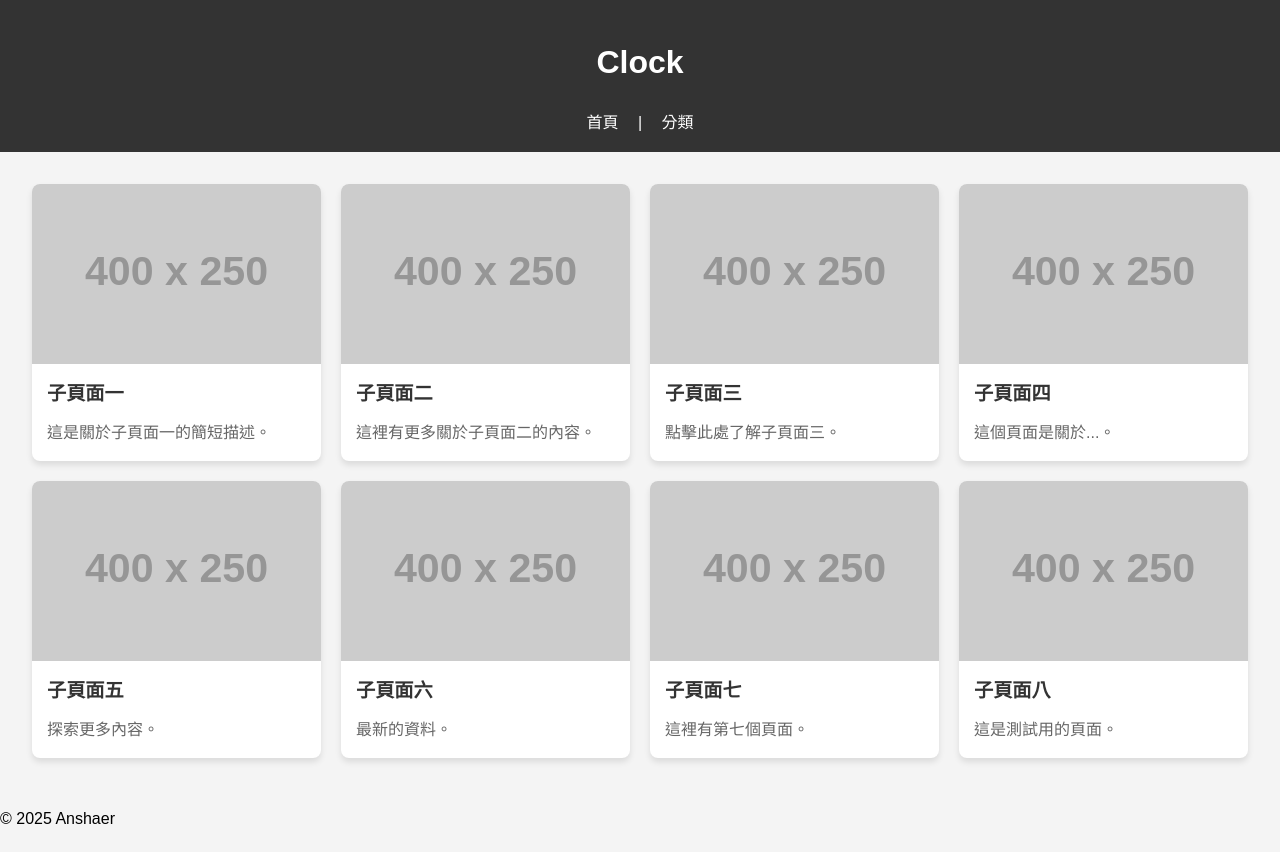
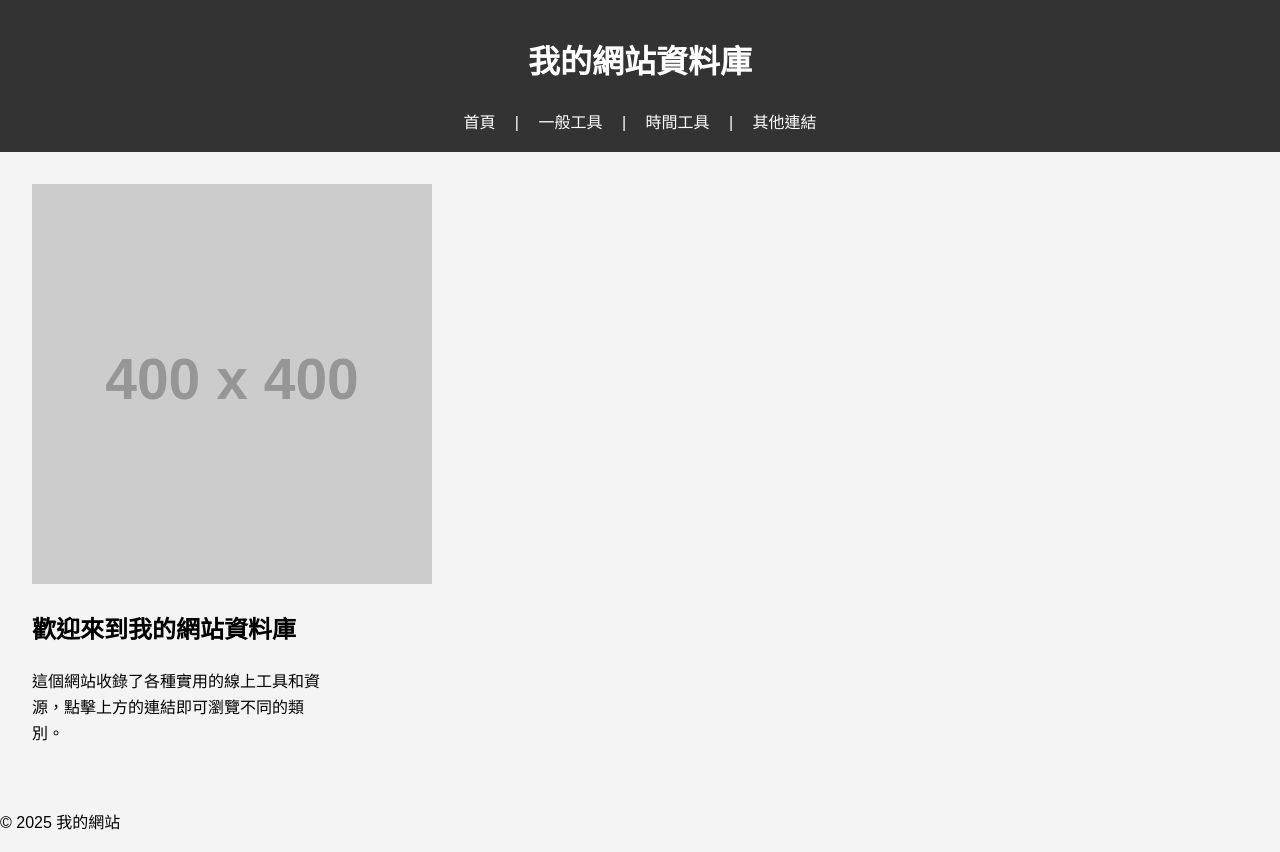
Before and after one commit to anshaer/time, a plain HTML site: page index.html in a window 1280 px wide. Drawn offline with Linux system fonts and the light colour scheme; placeholder pictures from the web are drawn by us.

Commit message:
Update index.html

```diff
--- a/index.html
+++ b/index.html
@@ -3,22 +3,46 @@
 <head>
     <meta charset="UTF-8">
     <meta name="viewport" content="width=device-width, initial-scale=1.0">
-    <title> Anshaer clock</title>
+    <title>網站資料庫</title>
     <link rel="stylesheet" href="style.css">
 </head>
 <body>
     <header>
-        <h1>Clock</h1>
+        <h1>我的網站資料庫</h1>
         <nav>
-            <a href="#">首頁</a> | <a href="#">分類</a>
+            <a href="#home" class="active" data-json="home">首頁</a> |
+            <a href="#general" data-json="general.json">一般工具</a> |
+            <a href="#clock" data-json="clock.json">時間工具</a> |
+            <a href="#other" data-json="other.json">其他連結</a>
         </nav>
     </header>
 
-    <main id="content">
-        </main>
+    <main>
+        <section id="home" class="tab-content active">
+            <div class="homepage-content">
+                <img src="https://via.placeholder.com/400x400.png?text=首頁圖片" alt="網站圖片">
+                <div class="homepage-text">
+                    <h2>歡迎來到我的網站資料庫</h2>
+                    <p>這個網站收錄了各種實用的線上工具和資源，點擊上方的連結即可瀏覽不同的類別。</p>
+                </div>
+            </div>
+        </section>
+
+        <section id="general" class="tab-content">
+            <div id="general-container" class="subpage-container"></div>
+        </section>
+
+        <section id="clock" class="tab-content">
+            <div id="clock-container" class="subpage-container"></div>
+        </section>
+
+        <section id="other" class="tab-content">
+            <div id="other-container" class="subpage-container"></div>
+        </section>
+    </main>
 
     <footer>
-        <p>&copy; 2025 Anshaer</p>
+        <p>&copy; 2025 我的網站</p>
     </footer>
 
     <script src="script.js"></script>
```
